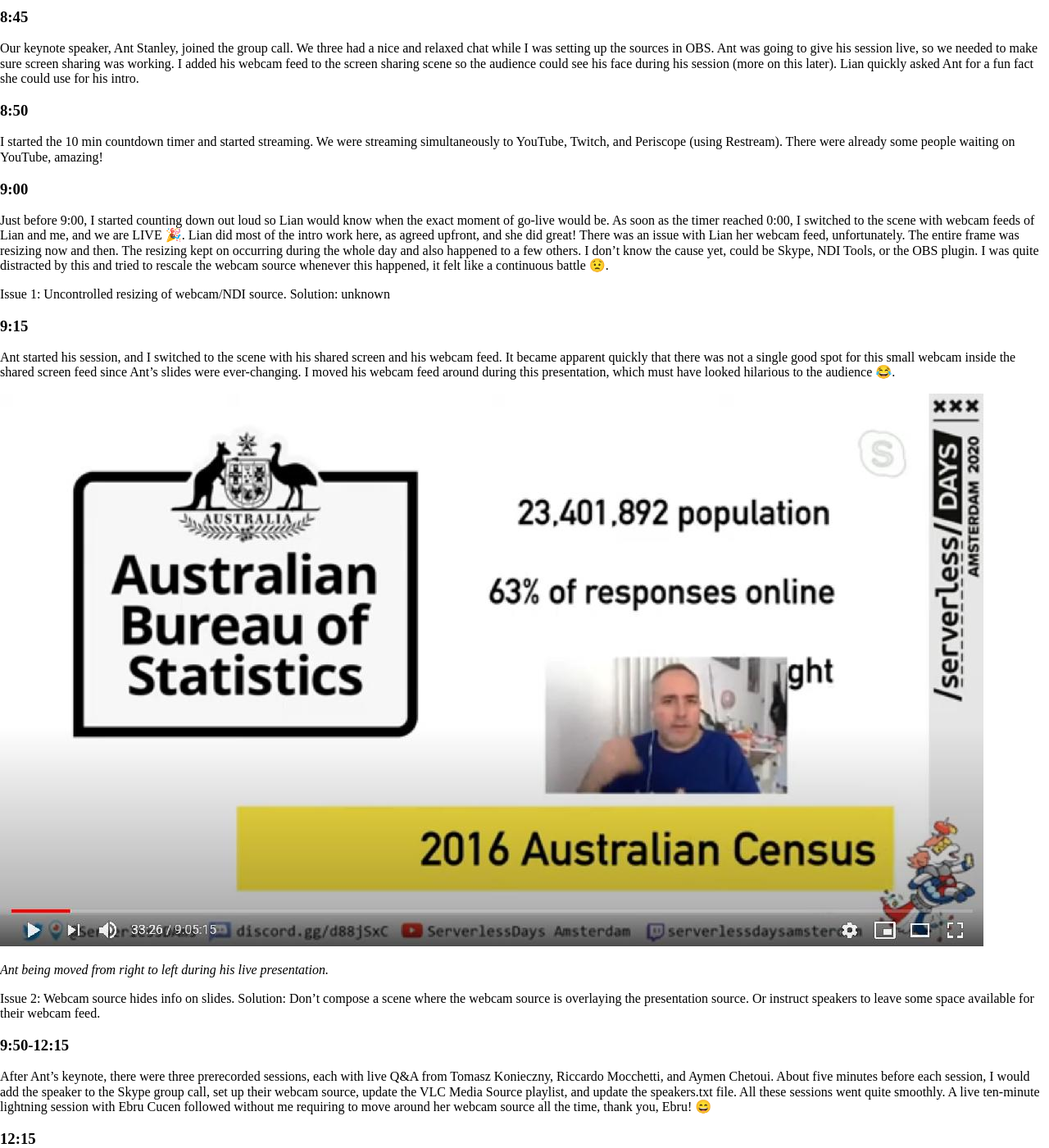
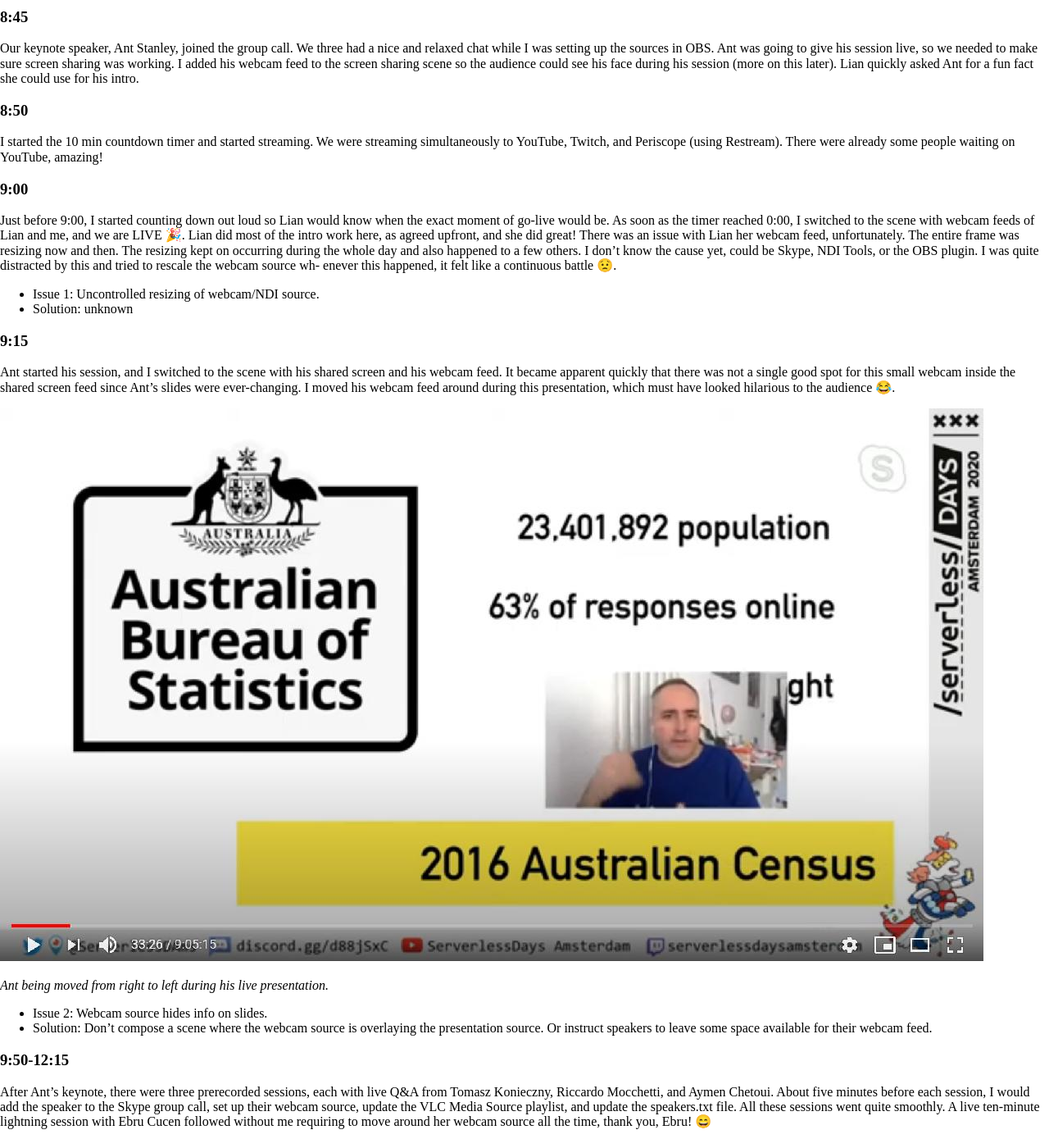
Before and after one commit to marcduiker/marcduiker.github.io, a Jekyll site: the page built from _posts/2020-05-12-serverlessdays-amsterdam-post-mortem.md, in a window 1280 px wide and 1400 px high, scrolled down 7158 px. Shown: the whole window at 82% size. Built offline with Jekyll 4.4.1, drawn with Linux system fonts in a browser that asks for light colours; nearby versions of some CDN libraries; some of the changed text lies outside the part shown.

Commit message:
Fixed image links and structure of issue/solution

```diff
--- a/_posts/2020-05-12-serverlessdays-amsterdam-post-mortem.md
+++ b/_posts/2020-05-12-serverlessdays-amsterdam-post-mortem.md
@@ -83,10 +83,10 @@
 
 ### 9:00
 
-Just before 9:00, I started counting down out loud so Lian would know when the exact moment of go-live would be. As soon as the timer reached 0:00, I switched to the scene with webcam feeds of Lian and me, and we are LIVE 🎉. Lian did most of the intro work here, as agreed upfront, and she did great! There was an issue with Lian her webcam feed, unfortunately. The entire frame was resizing now and then. The resizing kept on occurring during the whole day and also happened to a few others. I don't know the cause yet, could be Skype, NDI Tools, or the OBS plugin. I was quite distracted by this and tried to rescale the webcam source whenever this happened, it felt like a continuous battle 😟.
+Just before 9:00, I started counting down out loud so Lian would know when the exact moment of go-live would be. As soon as the timer reached 0:00, I switched to the scene with webcam feeds of Lian and me, and we are LIVE 🎉. Lian did most of the intro work here, as agreed upfront, and she did great! There was an issue with Lian her webcam feed, unfortunately. The entire frame was resizing now and then. The resizing kept on occurring during the whole day and also happened to a few others. I don't know the cause yet, could be Skype, NDI Tools, or the OBS plugin. I was quite distracted by this and tried to rescale the webcam source wh- enever this happened, it felt like a continuous battle 😟.
 
-Issue 1: Uncontrolled resizing of webcam/NDI source.
-Solution: unknown
+- Issue 1: Uncontrolled resizing of webcam/NDI source.
+- Solution: unknown
 
 ### 9:15
 
@@ -96,8 +96,8 @@
 
 *Ant being moved from right to left during his live presentation.*
 
-Issue 2: Webcam source hides info on slides.
-Solution: Don't compose a scene where the webcam source is overlaying the presentation source. Or instruct speakers to leave some space available for their webcam feed.
+- Issue 2: Webcam source hides info on slides.
+- Solution: Don't compose a scene where the webcam source is overlaying the presentation source. Or instruct speakers to leave some space available for their webcam feed.
 
 ### 9:50-12:15
 
@@ -107,8 +107,8 @@
 
 Just before 12:15, the members of the expert panel joined the group call. I set up their webcams/NDI  sources in the scene called Panel OBS. This scene was new and hadn't been tested during any of the meetups. And this became quite evident since I forgot to mute the panelists' audio sources, which resulted in a loud and annoying echo (sorry for your ears!). I received multiple warnings from the team and attendees, so this was fixed relatively quickly. It could have easily been prevented if I had tried the scene with the four panelists in advance. Besides the audio issue, the resizing issue was also prominent in this scene, for both Lian and Sara's webcams. The panel discussion itself went very well, but due to the technical issues, I was too distracted to follow it closely.
 
-Issue 3: Echo due to multiple audio sources in an untested scene.
-Solution: Always do a trial run with scenes that use multiple NDI sources.
+- Issue 3: Echo due to multiple audio sources in an untested scene.
+- Solution: Always do a trial run with scenes that use multiple NDI sources.
 
 ### 12:40
 
@@ -122,13 +122,12 @@
 
 *Hilarious intro by Floor and Marek.*
 
-
 ### 13:20 - 15:25
 
 The next three sessions from Sven Al Hamad, Josh Carlise, and Farrah Campbell were all prerecorded and went pretty smoothly, at least from the perspective of the audience. My Skype call actually dropped during the prerecorded session from Sven. It took me about 1 minute to reconnect again, nobody noticed, but this freaked me out quite a bit!
 
-Issue 4: Skype call dropped unexpectedly.
-Solution: Don't use Skype for events that last several hours?
+- Issue 4: Skype call dropped unexpectedly.
+- Solution: Don't use Skype for events that last several hours?
 
 At the start of Josh his session, I was a bit too slow with updating the speaker name source in OBS. Also, Josh's audio was not working initially, but it was all fixed quickly. His session ended pretty hilariously thanks to a question from Floor; "What is behind door number 3?". It was a bathroom, and Josh said he didn't want to open the door in case someone would be in there 🤣.
 
@@ -142,8 +141,8 @@
 
 During the lightning session, the panelists joined the group call again for the expert panel session, but two of the three webcam feeds were not showing in OBS! I removed the non-working NDI sources from the scene and added them again, now it did work again, phew. But of course, I forgot something which would result in more issues...
 
-Issue 5: Webcam feeds not available for people rejoining the call.
-Solution/Workaround: Remove NDI sources and add them again.
+- Issue 5: Webcam feeds not available for people rejoining the call.
+- Solution/Workaround: Remove NDI sources and add them again.
 
 ### 16:25 - 17:30
 
@@ -151,33 +150,33 @@
 
 Near the end of the panel discussion, I added our closing keynote speaker to the call, Simona Cotin. I was a bit late with switching to the scene with just two webcam feeds for Floor and Marek. So while the panelists were leaving the group call, their scene was still active, and empty rectangles were appearing where their webcam used to be. Not the most elegant. Then I switched to the scene with both hosts and Simona, and then Floor her webcam feed started resizing out of the blue. Luckily during Simona her session, everything went smoothly again. The keynote was very well done, both in style and content.
 
-Issue 6: Empty spots in the scene due to people dropping out of the call.
-Solution: Agree upfront that people will stay in the group call a bit longer with webcam enabled.
+- Issue 6: Empty spots in the scene due to people dropping out of the call.
+- Solution: Agree upfront that people will stay in the group call a bit longer with webcam enabled.
 
 During the final keynote session, I created a new scene in OBS with the webcam feeds of all four hosts, so Floor, Marek, Lian, and myself. I wanted to have a moment where we would all be visible to the audience so I could say thanks for their excellent work.
 
 ### 17:30 - 17:55
 
-After Simona's keynote, I switched to the new scene, and again two of the four webcam sources had resizing issues. I pretty much gave up by now to correct it.
+After Simona's keynote, I switched to the new scene, and again two of the four webcam sources had resizing issues. I pretty much gave up by now to correct it. 😫
 
-<img class="u-max-full-width" itemprop="image" src="{{ site.url }}/assets/2020/05/12/10-4hosts.jpg.jpg" alt="Unexpected resizing of webcam feeds again">
+<img class="u-max-full-width" itemprop="image" src="{{ site.url }}/assets/2020/05/12/10-4hosts.jpg" alt="Unexpected resizing of webcam feeds again">
 
 *Unexpected resizing of webcam feeds again.*
 
 After thanking Floor and Marek, I switched to the scene with just Lian and me so we could close the conference. Again this scene suffered from webcam feed resizing now and then.
 When it was time to raffle the prizes, the Google Sheets script for selecting the winners did not cooperate, it took way longer than we expected. We spent quite some time online waiting for the script to finish, and Lian did a great job of filling the void with her creativity. Also, Floor helped by asking questions to keep the conversation going, great teamwork! In the end, we decided not to wait for the script to finish and announce the winners on Discord.
 
-Issue 7: Script to select winners was taking too long.
-Solution: Always have a backup plan when doing a live raffle of prizes.
+- Issue 7: Script to select winners was taking too long.
+- Solution: Always have a backup plan when doing a live raffle of prizes.
 
-Lian continued the closing of the conference and thanked sponsors, speakers, and organizers. At the exact moment, Lian was thanking me, my Skype connection froze, and eventually, my call dropped again! I was really was annoyed since this was the second time it happened during the day. I had to replay the YouTube recording to hear Lian's compliments, so thank you, Lian, for your kind words. I was lucky my frozen image was looking ok and I'm not making weird faces 😅.
+Lian continued the closing of the conference and thanked sponsors, speakers, and organizers. At the exact moment, Lian was thanking me, my Skype connection froze, and eventually, my call dropped again! I was really was annoyed since this was the second time it happened during the day. I had to replay the YouTube recording to hear Lian's compliments, so thank you, Lian, for your kind words. I was lucky my frozen image was looking ok and I'm not making a weird face 😅.
 
-<img class="u-max-full-width" itemprop="image" src="{{ site.url }}/assets/2020/05/12/11-frozen.jpg" alt="My frozen image during the close out of the conference.">
+<img class="u-max-full-width" itemprop="image" src="{{ site.url }}/assets/2020/05/12/11-frozen.jpg" alt="My frozen but happy image during the close out of the conference.">
 
-*My frozen image during the close out of the conference.*
+*My frozen but happy image during the close out of the conference.*
 
-Issue 7: Skype call dropped unexpectedly again.
-Solution: Never use Skype again for an event that lasts an entire day!
+- Issue 8: Skype call dropped unexpectedly again.
+- Solution: Never use Skype again for an event that lasts an entire day! 😞
 
 After I rejoined the call, Lian & I continued our conversation for a bit, and we encouraged everyone to attend the after-party event by Sam Aaron.
 
@@ -214,4 +213,4 @@
 
 I hope to see you all next year! 😊
 
-Marc
+*Marc*
```
Also changed, not shown: other parts of _posts/2020-05-12-serverlessdays-amsterdam-post-mortem.md (+2 -2 lines), assets/2020/05/12/12-afterparty.jpg, assets/2020/05/12/13-thankssam.jpg.
